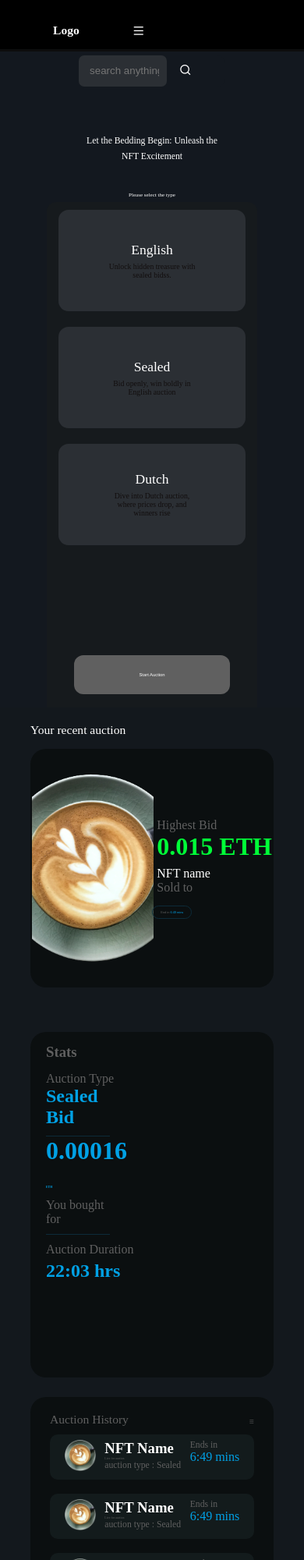
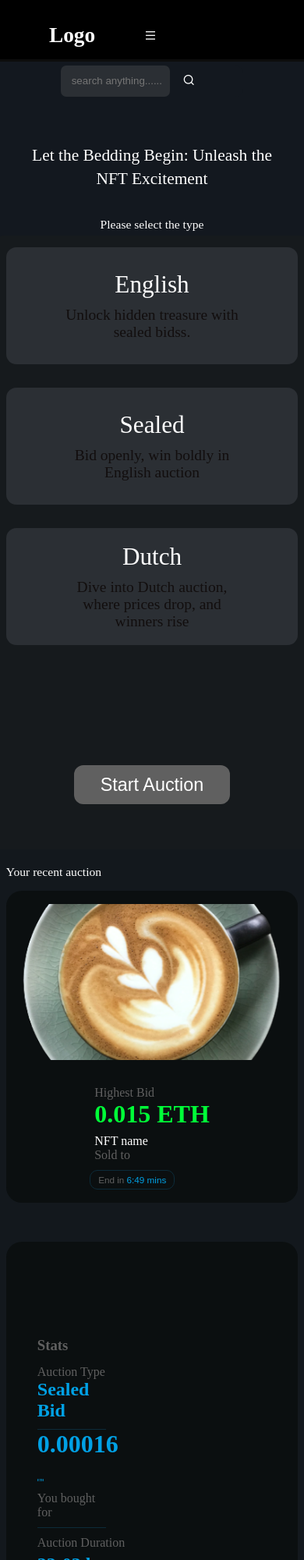
Before and after one commit to Manishkumar010/Responsive-Live-Website, a plain HTML site: page index.html in a window 390 px wide. Shown: the top 2000 px of the page at 78% size. Drawn offline with nearby package versions, Linux system fonts and the light colour scheme.

Commit message:
nav baar changing

```diff
--- a/index.html
+++ b/index.html
@@ -87,7 +87,7 @@
                                 <h1 style="margin-bottom: 7px; color: rgb(0, 255, 56);">0.015 ETH</h1>
                                 <p>NFT name</p>
                                 <p style="margin-bottom: 10px;color: #606060">Sold to</p>
-                                <button>End in <span style="color: rgb(1, 161, 229);">6:49 mins</span></button>
+                                <button id="minimu-btn">End in <span style="color: rgb(1, 161, 229);">6:49 mins</span></button>
 
                             </div>
                         </div>
--- a/responsive.css
+++ b/responsive.css
@@ -20,20 +20,20 @@
         background-color: transparent;
     }
     nav ul{
-        padding: 0px;
-        position: absolute;
-        top: 0;
-        right:20px;
+        margin-right: 0px;
     }
     nav ul li{
-        padding: 0px;
+        padding:28px 50px;
         margin: 0;
+    }
+    nav ul li a{
+        font-size: 5vw;
     }
     nav button{
         display: none;
     }
     header h1{
-        font-size: 4vw;
+        font-size: 7vw;
         margin-left: 0px;
     }
     /*  */
@@ -43,10 +43,16 @@
         /* position: relative; */
     }
     /*  */
+    .main-content{
+        width: 100%;
+        height: 100%;
+        overflow: hidden;
+    }
     .main-box{
         margin-top: 5px;
         width: 100%;
         height: 100%;
+        overflow: hidden;
         /* position: relative; */
     }
     .main-box .search-box{
@@ -71,10 +77,12 @@
     }
     /*  */
     .first-content-box h2{
-    font-weight: 500;
-    line-height: 20px;
+        font-size: 5.5vw;
+        font-weight: 500;
+        line-height: 30px;
     }
     .last-box-div .first-div p{
+        font-size: 4vw;
         margin-top: 5px;
         margin-bottom: 5px;
     }
@@ -84,24 +92,30 @@
         margin-bottom: 5px;
     }
     .second-div div{
-        width: 240px;
-        margin: 10px 5px;
+        width: 96vw;
+        margin: 15px 5px;
         border-radius: 13px;
-        height: 130px;
+        height: 150px;
     }
     .second-div div h2{
-        font-size: 4.5vw;
-        padding-bottom: 5px;
+        font-size: 8vw;
+        padding-bottom: 10px;
     }
     .second-div div p{
-        font-size: 2.5vw;
+        font-size: 5vw;
         color: rgb(18, 14, 14);
     }
     .middle-btn{
         position: absolute;
-        bottom: 20px;
+        bottom: 60px;
         left: 50%;
         transform: translateX(-50%);
+    }
+    .middle-btn button{
+        font-size: 6vw;
+    }
+    main{
+        height: 120%;
     }
     /* page2 */
     .page2{
@@ -110,6 +124,7 @@
     }
     .second-main-page{
         height: 100%;
+        width: 96%;
     }
     .page2-top-content h2{
         font-size: 4vw;
@@ -139,24 +154,48 @@
         margin-bottom: 80px;
     }
     .page2-box-div .box2 .top p{
-        font-size: 4vw;
+        font-size: 5vw;
         color: #606060;
     }
     .History-record-box{
-        padding: 7px;
+        padding: 10px;
         border-radius: 10px;
         display: flex;
         justify-content: space-evenly;
         background-color: rgb(19, 27, 28);
-        margin-bottom: 18px;
+        margin-bottom: 20px;
     }
     .History-record-box p{
         font-size:3vw;
     }
+    #minimu-btn{
+        font-size: 3vw;
+    }
+    .image-content-box1{
+        width: 100%;
+        height: 40%;
+        display: flex;
+        flex-direction: column;
+    }
+    .image-content-box1 .image-box{
+        width: 90%;
+        height: 50%;
+        border-radius: 40px;
+    }
+
+    .content-box2{
+        width: 100%;
+        height: 55%;
+        display: flex;
+        flex-direction: column;
+        justify-content: center;
+        padding: 15px 40px;
+        border-radius: 20px;
+    }
     /*  */
     .page3{
         width: 100%;
-        height:40vh;
+        height:70vh;
         background-color: #131313;
     }
     #navbar-click{
@@ -164,19 +203,38 @@
         position: relative;
     }
     #come-out{
+        width: 70%;
+        height: 50%;
         position: absolute;
-        top: 2%;
-        right: 7%;
+        top: 10%;
+        right: 0;
         display: none;
         background-color: gray;
         /* top: -300px; */
         z-index: 99;
+        transition: all 0.5s ease-in-out;
+
     }
     #close-icon{
         position: absolute;
         left: 47%;
         top:5%;
+        z-index: 99;
 
+    }
+    footer{
+        display: flex;
+        flex-direction: column;
+        padding: 10px 40px;
+    }
+    .third-div3 p{
+        font-size: 5vw;
+    }
+    .first-div1 h1{
+        font-size: 6vw;
+    }
+    .second-div2 h1{
+        font-size: 6vw;
     }
 
 }
--- a/style.css
+++ b/style.css
@@ -111,7 +111,7 @@ nav button{
     display: flex;
     justify-content: center;
     align-items: center;
-    width: 48%;
+    width: 60%;
     border-radius: 10px;
 }
 .main-box .search-box input{
@@ -122,7 +122,7 @@ nav button{
     padding: 0px 20px;
     color: white;
     border-radius: 7px;
-    width: 400px;
+    width: 70%;
     height: 40px;
 }
 .main-box .search-box button{
```
